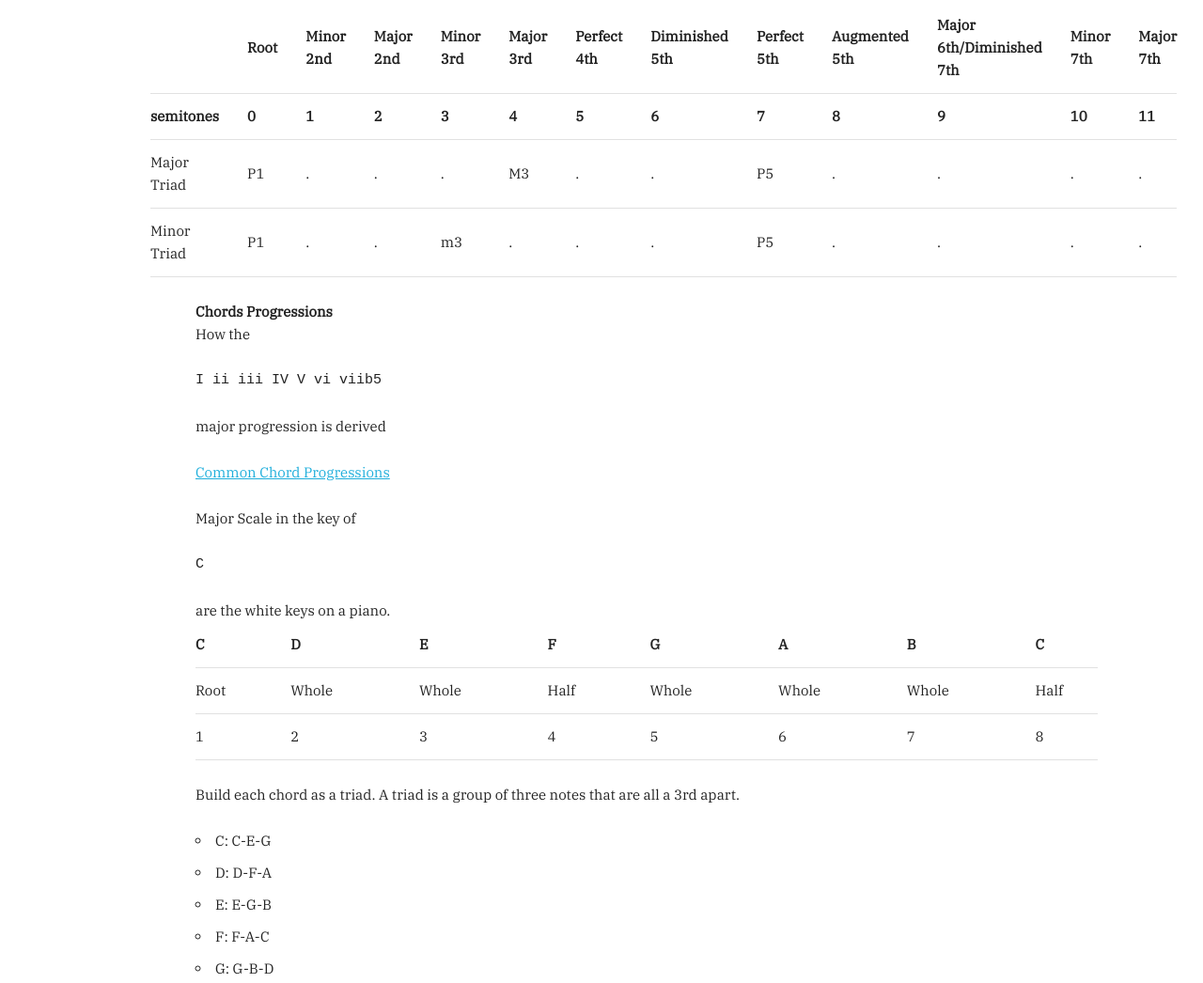
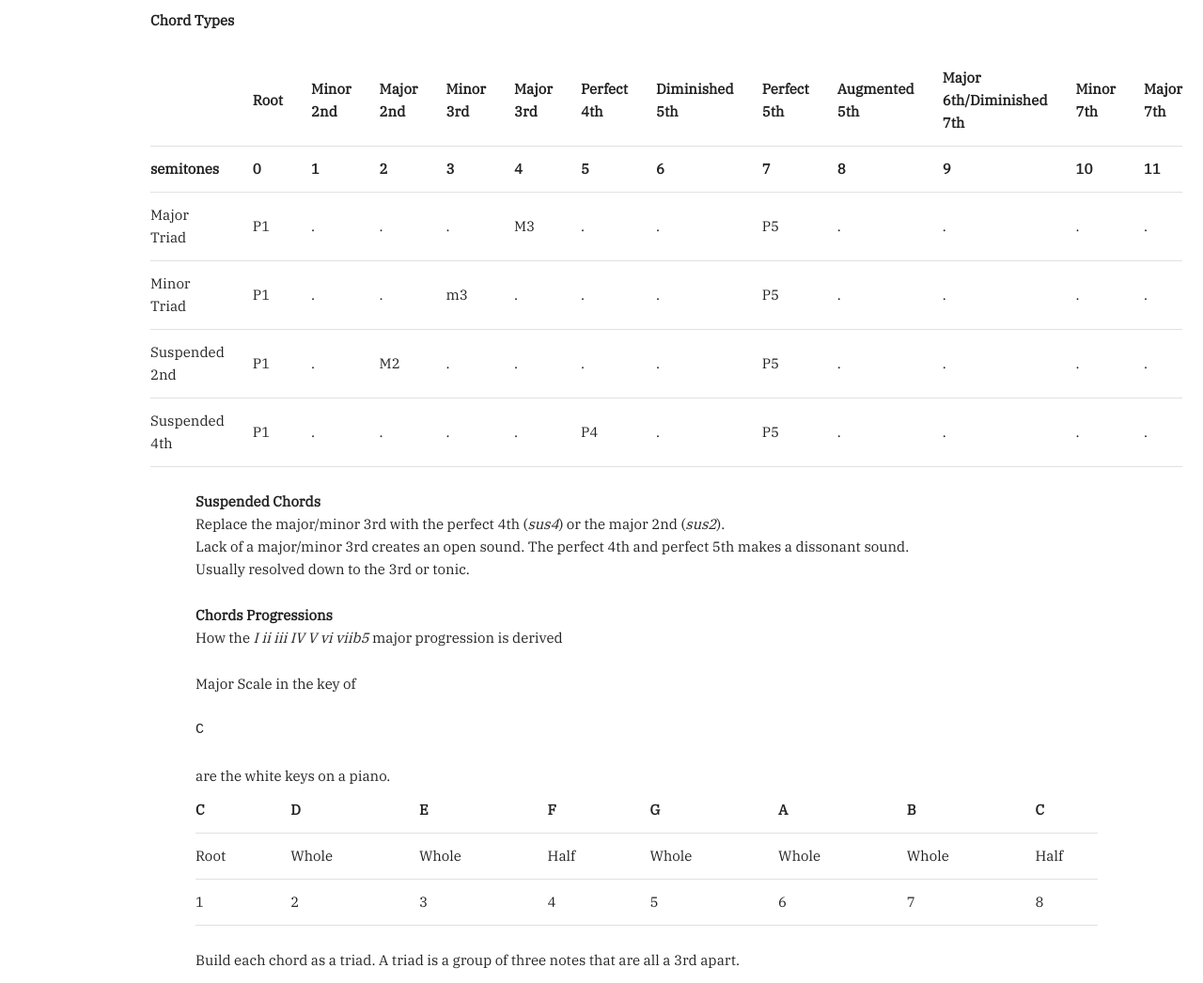
Before and after one commit to dantaki/music, a website: page chord/chords.html in a window 1280 px wide. Shown: the part 596-1642 px from the top of the page at 94% size. Drawn offline with Linux system fonts and the light colour scheme.

Commit message:
updated some chords

```diff
--- a/chord/chords.html
+++ b/chord/chords.html
@@ -38,7 +38,8 @@
    <div class="seven column" style="margin-left: 5%">
 
     <h5><a href="#chordtypes">Chord Types</a></h5>
-    <h5><a href="#chordprogressions">Chord Progessions</a></h5>
+    <h5><a href="#chordprogressions">Chord Progression Theory</a></h5>
+    <h5><a href="#commonchordprogressions">Common Chord Progression</a></h5>
     <h5><a href="#chordsbynote">Chords by Root Note</a></h5>
     </div>
   </div>
@@ -120,6 +121,39 @@
             <td>.</td> <!-- M7 -->
           </tr>
 
+          <tr>
+            <td>Suspended 2nd</td>
+            <td>P1</td> <!-- root -->
+            <td>.</td> <!-- m2 -->
+            <td>M2</td> <!-- M2 -->
+            <td>.</td> <!-- m3 -->
+            <td>.</td> <!-- M3-->
+            <td>.</td> <!-- P4 -->
+            <td>.</td> <!-- d5 -->
+            <td>P5</td> <!-- P5 -->
+            <td>.</td> <!-- A5 -->
+            <td>.</td> <!-- M6/d7 -->
+            <td>.</td> <!-- m7 -->
+            <td>.</td> <!-- M7 -->
+          </tr>
+
+          <tr>
+            <td>Suspended 4th</td>
+            <td>P1</td> <!-- root -->
+            <td>.</td> <!-- m2 -->
+            <td>.</td> <!-- M2 -->
+            <td>.</td> <!-- m3 -->
+            <td>.</td> <!-- M3-->
+            <td>P4</td> <!-- P4 -->
+            <td>.</td> <!-- d5 -->
+            <td>P5</td> <!-- P5 -->
+            <td>.</td> <!-- A5 -->
+            <td>.</td> <!-- M6/d7 -->
+            <td>.</td> <!-- m7 -->
+            <td>.</td> <!-- M7 -->
+          </tr>
+
+
           </tbody>
         </table>
       </p>
@@ -127,6 +161,21 @@
       </div>
     </div>
   </div>
+<div class="container">
+  <div class="row">
+   <div class="seven column" style="margin-left: 5%">
+    <p>
+      <b>Suspended Chords</b><br>
+
+      Replace the major/minor 3rd with the perfect 4th (<i>sus4</i>) or the major 2nd (<i>sus2</i>).<br>
+
+      Lack of a major/minor 3rd creates an open sound. The perfect 4th and perfect 5th makes a dissonant sound. </br>
+
+      Usually resolved down to the 3rd or tonic.
+    </p>
+  </div>
+  </div>
+</div>
 
 <div class="container">
   <div class="row">
@@ -134,8 +183,7 @@
 
    <a name="chordprogressions"></a>
     <b>Chords Progressions</b>
-    <p>How the <pre>I ii iii IV V vi viib5</pre> major progression is derived</p>
-    <p><a href="#commonchordprogressions">Common Chord Progressions</a></p>
+    <p>How the <i>I ii iii IV V vi viib5</i> major progression is derived</p>
     <p>
       Major Scale in the key of <pre>C</pre> are the white keys on a piano.<br>
       <table class="u-full-width">
@@ -234,7 +282,7 @@
       <li>I-VI-V-VI</li>
       <li>I-vi-IV-V</li>
         <ul><li>'50s progression</li></ul>
-        <ul><li>In the Aeroplane Over the Sea - Neutral Milk Hotel G major</li></ul>
+        <ul><li>In the Aeroplane Over the Sea - Neutral Milk Hotel G major - G,Em,C,D</li></ul>
       <li>ii-V-I-vi</li>
     </ul>
 
@@ -256,7 +304,7 @@
       <li><a href="a.html">A</a></li>
       <li>B</li>
       <li>C</li>
-      <li>D</li>
+      <li><a href="d.html">D</a></li>
       <li>E</li>
       <li>F</li>
       <li>G</li>
--- /dev/null
+++ b/chord/d.html
@@ -0,0 +1,57 @@
+<!DOCTYPE html>
+<html lang="en">
+<head>
+
+  <!-- Basic Page Needs
+  –––––––––––––––––––––––––––––––––––––––––––––––––– -->
+  <meta charset="utf-8">
+  <title>D Chords</title>
+  <meta name="description" content="D Chords">
+  <meta name="author" content="Danny Antaki">
+  <!-- Mobile Specific Metas
+  –––––––––––––––––––––––––––––––––––––––––––––––––– -->
+  <meta name="viewport" content="width=device-width, initial-scale=1">
+  <!-- FONT
+  –––––––––––––––––––––––––––––––––––––––––––––––––– -->
+<link href='https://fonts.googleapis.com/css?family=IBM Plex Serif' rel='stylesheet'>
+  <link rel="stylesheet" href="../css/normalize.css">
+  <link rel="stylesheet" href="../css/skeleton.css">
+</head>
+
+<body>
+
+<!-- Primary Page Layout
+–––––––––––––––––––––––––––––––––––––––––––––––––– -->
+<div class="container">
+  <div class="row">
+   <div class="two column" style="margin-top: 10%">
+
+      <h4>D Chords</h4>
+      <hr>
+      <a href="../index.html">Home</a>
+      <ul>
+        <li><a href="#sus">Suspended</a></li>
+      </ul>
+      <hr>
+    </div>
+  </div>
+</div>
+<!-- –––––––––––––––––––––––––––––––––––––––––––––––––– -->
+<div class="container">
+  <div class="row">
+   <div class="two column" style="margin-top: 10%">
+      <a name="sus"></a>
+      <p><b>Suspended</b></p>
+      <p>
+        <img width="200" alt="Dsus2" src="img/dsus2.jpg">
+        <img width="200" alt="Dsus4" src="img/dsus4.jpg">
+      </p>
+      <hr>
+    </div>
+  </div>
+</div>
+
+
+<!-- –––––––––––––––––––––––––––––––––––––––––––––––––– -->
+</body>
+</html>
```
Also changed, not shown: chord/img/dsus2.jpg (added).
